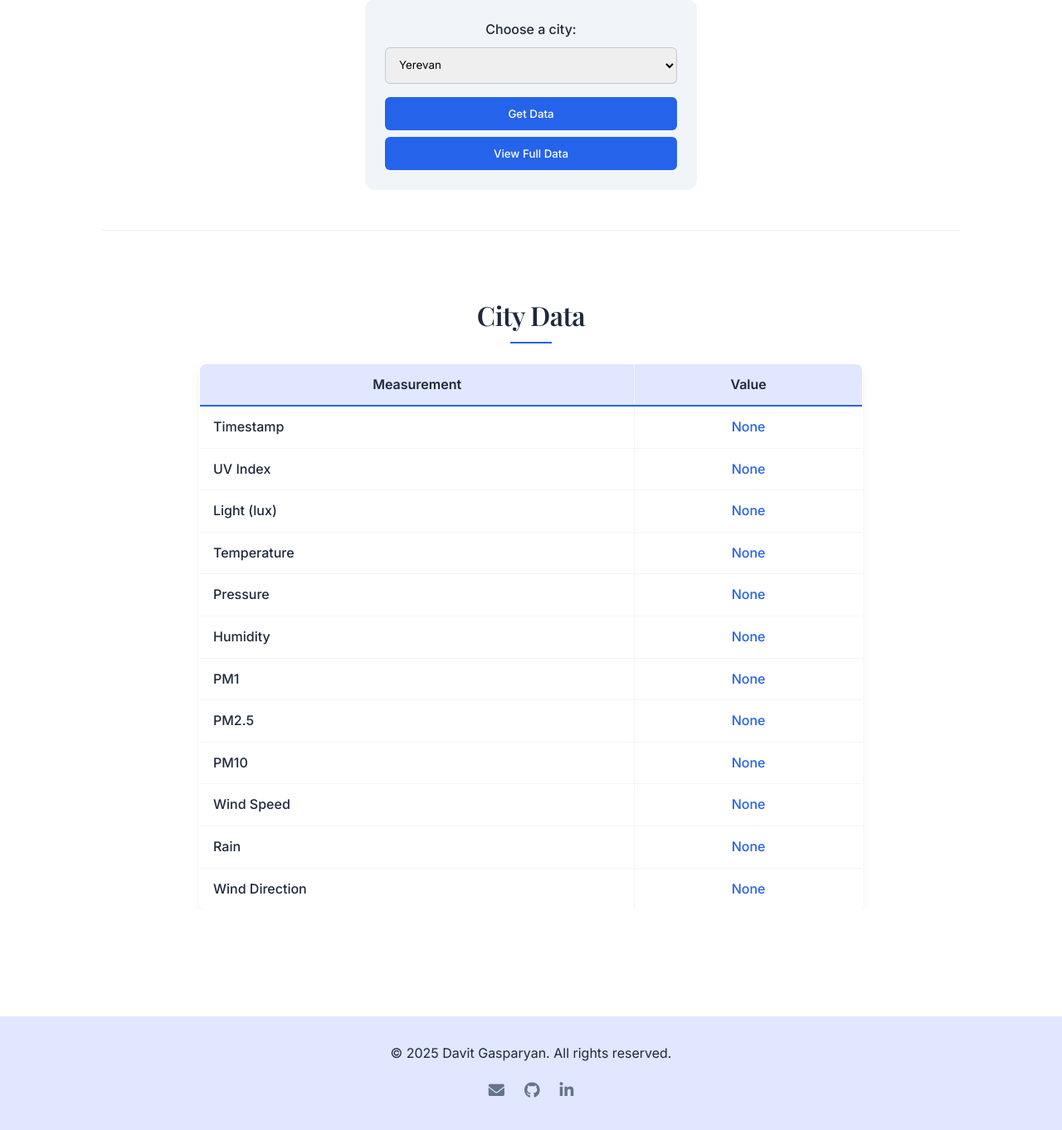
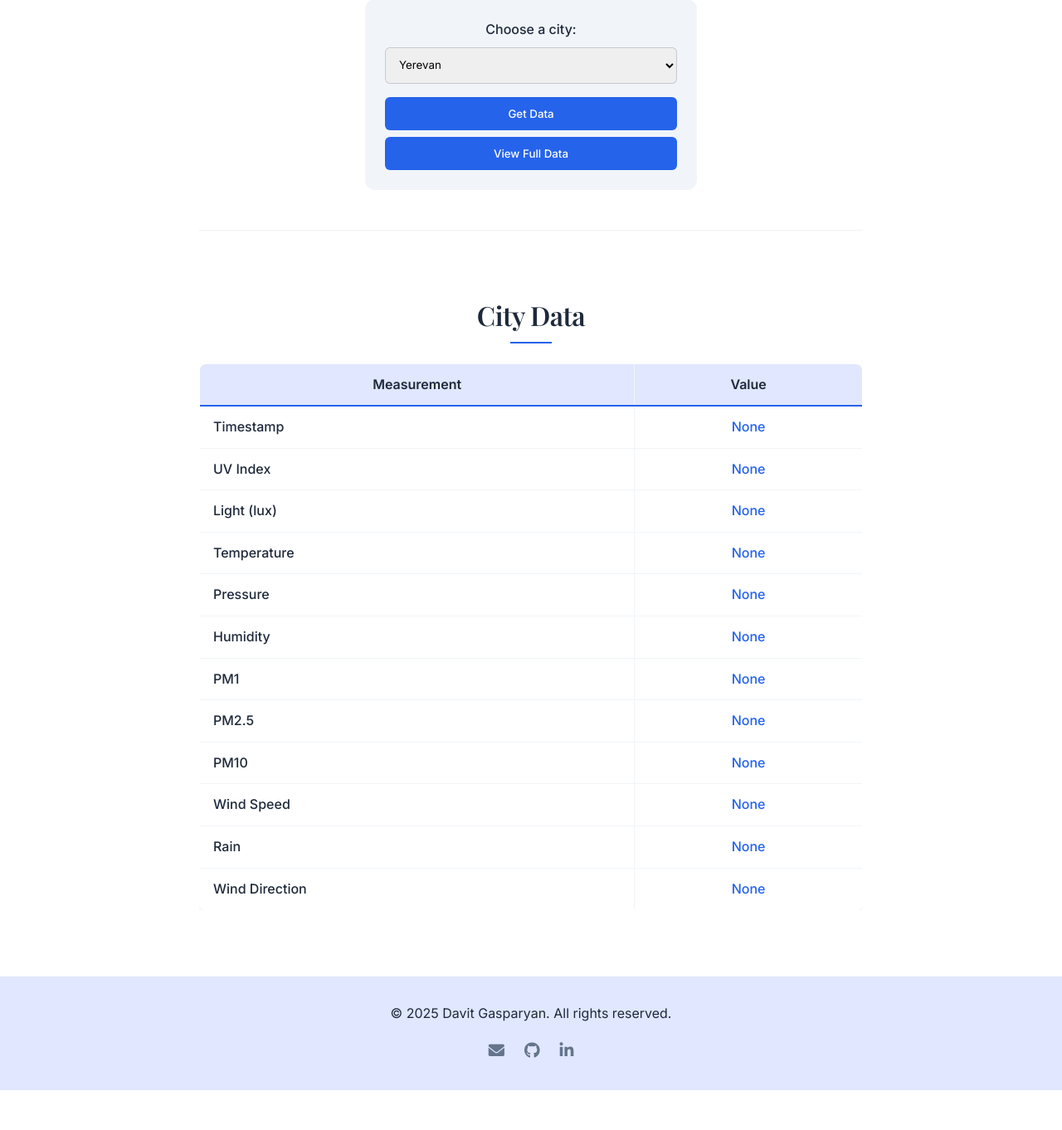
Before and after one commit to DaveGaspar/EC2-Python-WebApp, a Flask app: page / in a window 1280 px wide. Shown: the part 677-2039 px from the top of the page at 83% size. After the commit the page ends 1991 px from the top, so only its background shows below. Run offline with Flask 3, Linux system fonts and the light colour scheme.

Commit message:
Fixed footer

```diff
--- a/static/css/style.css
+++ b/static/css/style.css
@@ -21,6 +21,9 @@ body {
     color: var(--dark);
     background-color: var(--white);
     -webkit-font-smoothing: antialiased;
+    display: flex;
+    flex-direction: column;
+    min-height: 100vh;
     margin: 0;
 }
 
@@ -28,6 +31,7 @@ body {
     max-width: 1100px;
     margin: 0 auto;
     padding: 0 2rem;
+    flex: 1;
 }
 
 /* Navigation Bar */
@@ -349,7 +353,7 @@ form button:hover {
 footer {
     background-color: var(--primary-very-light);
     padding: 2rem 0;
-    margin-top: 3rem;
+    margin-top: auto; /* 3rem; */
     text-align: center;
 }
 
```
